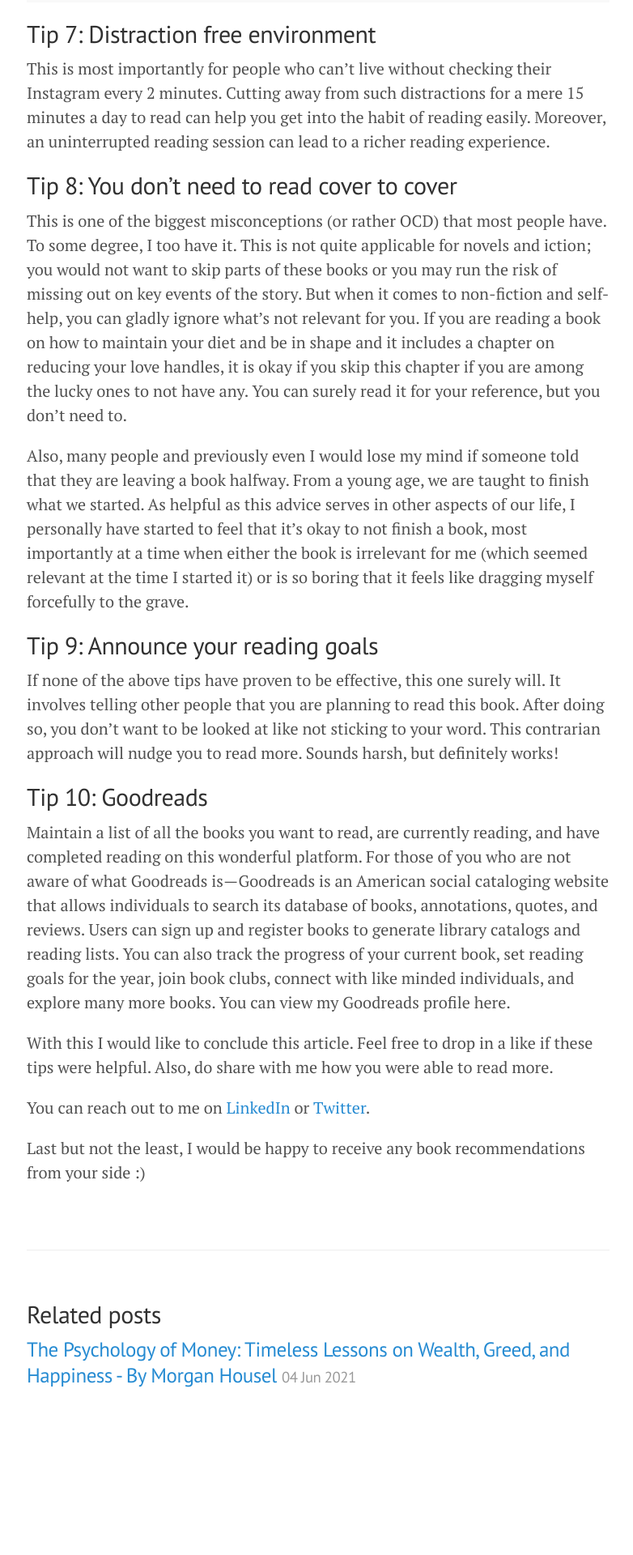
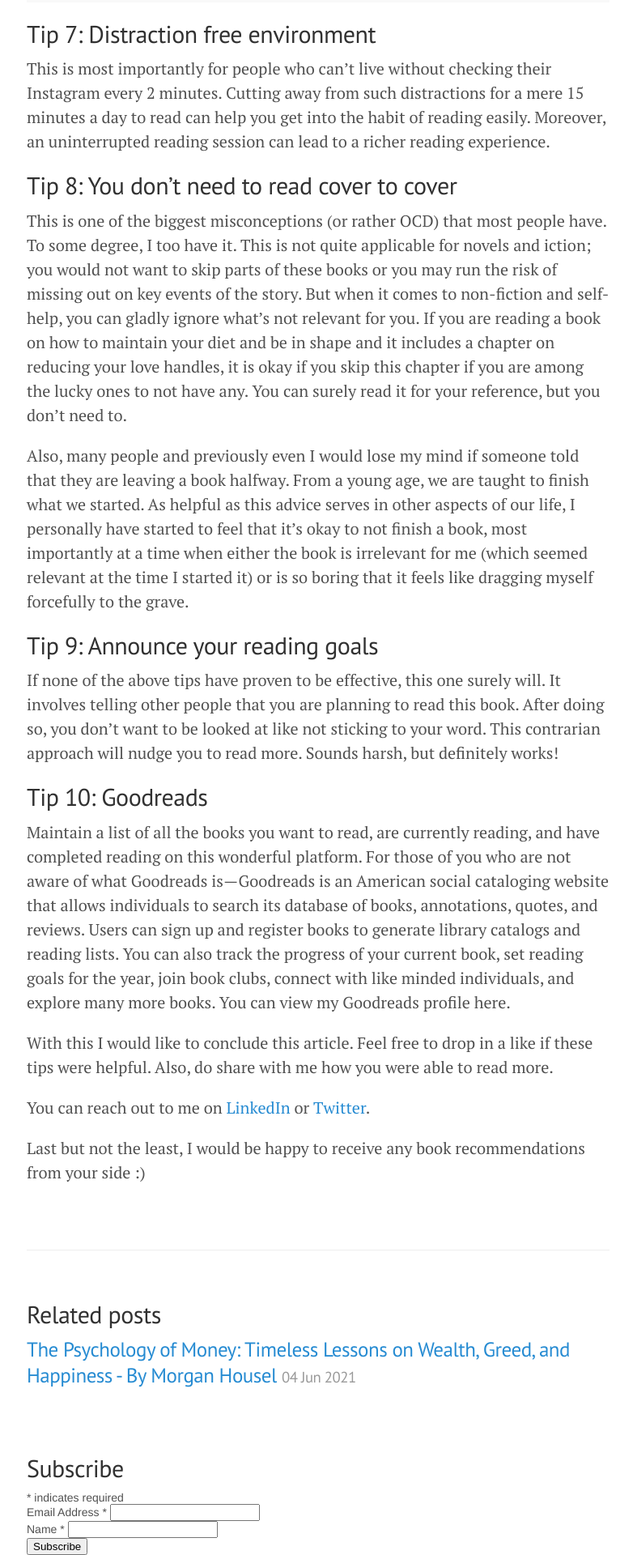
Before and after one commit to jashrathod/book-blog, a Jekyll site: the page built from _posts/2020-03-06-how-to-read-more-books.md, in a window 1280 px wide. Shown: the part 3042-4962 px from the top of the page at 81% size, without its empty margins (247-1029 px from the left). Built offline with Jekyll 4.4.1, drawn with Linux system fonts in a browser that asks for light colours; comment, search, counter and statistics services are not loaded; before the commit the page ends 4816 px from its top, so only the background shows below that.

Commit message:
Update post.html

```diff
--- a/_layouts/post.html
+++ b/_layouts/post.html
@@ -25,3 +25,37 @@ layout: default
   </ul>
 </div>
 {% endif %}
+
+<!-- Begin Mailchimp Signup Form -->
+<link href="//cdn-images.mailchimp.com/embedcode/classic-10_7.css" rel="stylesheet" type="text/css">
+<style type="text/css">
+	#mc_embed_signup{background:#fff; clear:left; font:14px Helvetica,Arial,sans-serif; }
+	/* Add your own Mailchimp form style overrides in your site stylesheet or in this style block.
+	   We recommend moving this block and the preceding CSS link to the HEAD of your HTML file. */
+</style>
+<div id="mc_embed_signup">
+<form action="https://github.us6.list-manage.com/subscribe/post?u=49fd8e1ab4129a80e347da63e&amp;id=a4397d78fd" method="post" id="mc-embedded-subscribe-form" name="mc-embedded-subscribe-form" class="validate" target="_blank" novalidate>
+    <div id="mc_embed_signup_scroll">
+	<h2>Subscribe</h2>
+<div class="indicates-required"><span class="asterisk">*</span> indicates required</div>
+<div class="mc-field-group">
+	<label for="mce-EMAIL">Email Address  <span class="asterisk">*</span>
+</label>
+	<input type="email" value="" name="EMAIL" class="required email" id="mce-EMAIL">
+</div>
+<div class="mc-field-group">
+	<label for="mce-FNAME">Name  <span class="asterisk">*</span>
+</label>
+	<input type="text" value="" name="FNAME" class="required" id="mce-FNAME">
+</div>
+	<div id="mce-responses" class="clear">
+		<div class="response" id="mce-error-response" style="display:none"></div>
+		<div class="response" id="mce-success-response" style="display:none"></div>
+	</div>    <!-- real people should not fill this in and expect good things - do not remove this or risk form bot signups-->
+    <div style="position: absolute; left: -5000px;" aria-hidden="true"><input type="text" name="b_49fd8e1ab4129a80e347da63e_a4397d78fd" tabindex="-1" value=""></div>
+    <div class="clear"><input type="submit" value="Subscribe" name="subscribe" id="mc-embedded-subscribe" class="button"></div>
+    </div>
+</form>
+</div>
+<script type='text/javascript' src='//s3.amazonaws.com/downloads.mailchimp.com/js/mc-validate.js'></script><script type='text/javascript'>(function($) {window.fnames = new Array(); window.ftypes = new Array();fnames[0]='EMAIL';ftypes[0]='email';fnames[1]='FNAME';ftypes[1]='text';}(jQuery));var $mcj = jQuery.noConflict(true);</script>
+<!--End mc_embed_signup-->
```
